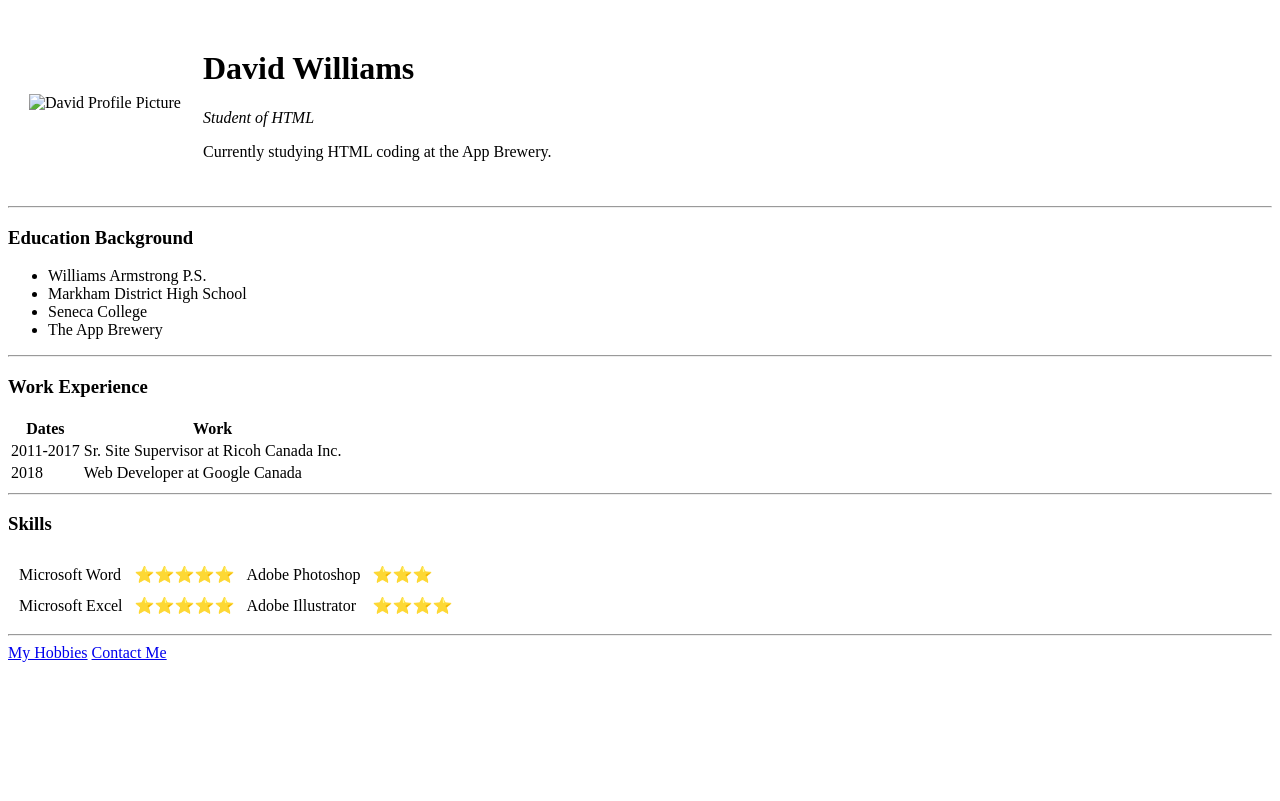
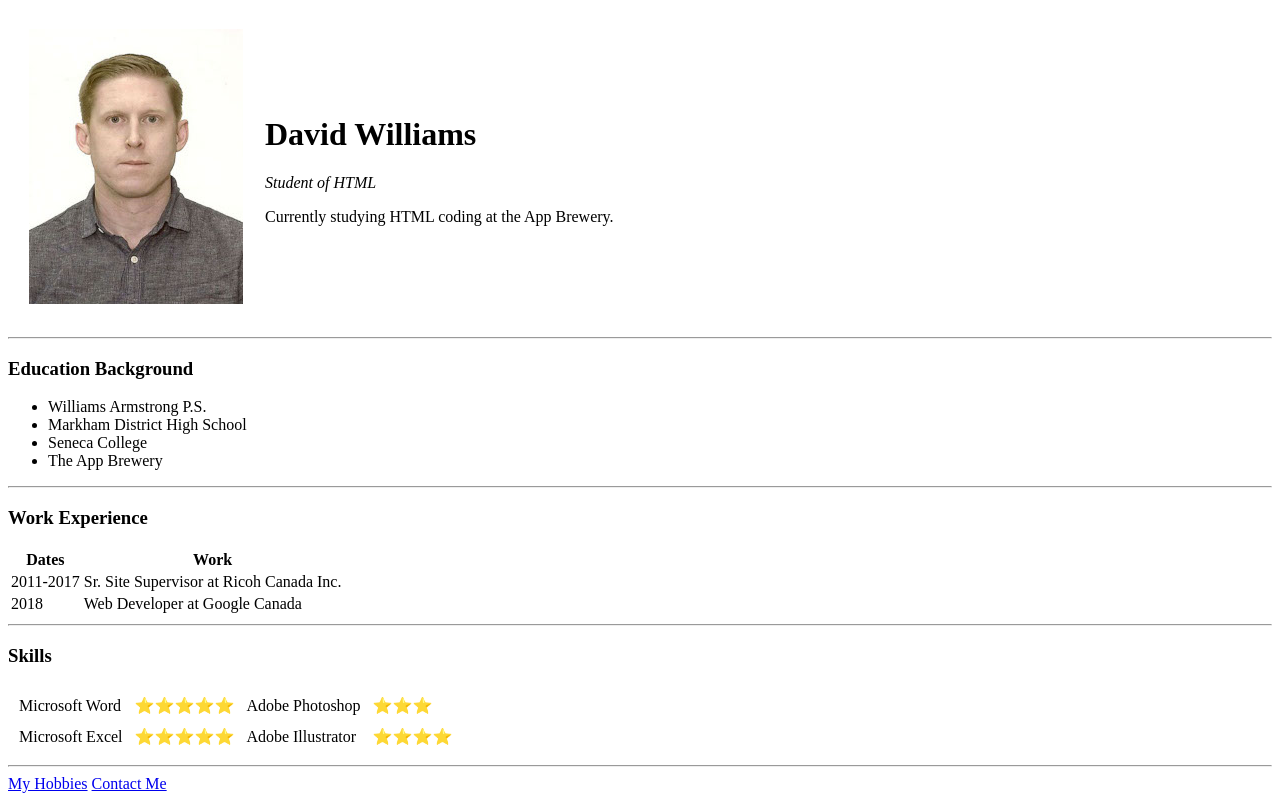
Before and after one commit to dwroaming/cv, a plain HTML site: page index.html in a window 1280 px wide. Drawn offline with Linux system fonts and the light colour scheme.

Commit message:
Update index.html

```diff
--- a/index.html
+++ b/index.html
@@ -9,7 +9,7 @@
 <body>
   <table cellspacing="20">
     <tr>
-      <td><img src="david.jpg" alt="David Profile Picture" /></td>
+      <td><img src="david.png" alt="David Profile Picture" /></td>
       <td><h1>David Williams</h1>
       <p><em>Student of HTML</em></p>
       <p>Currently studying HTML coding at the App Brewery.</p></td>
```
